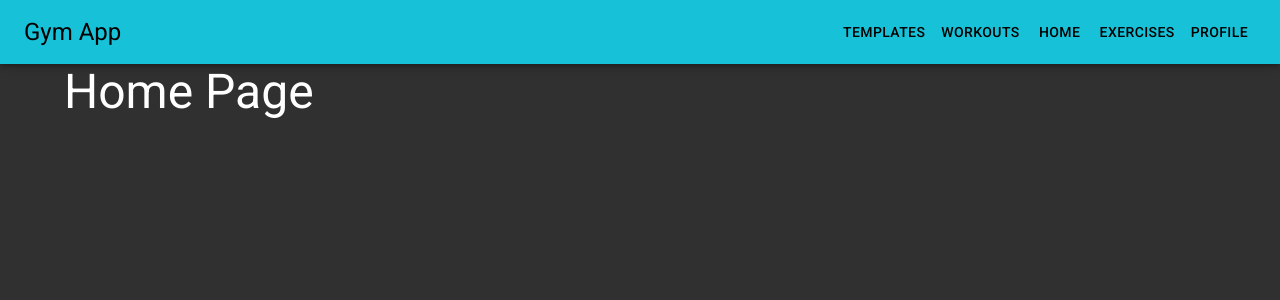
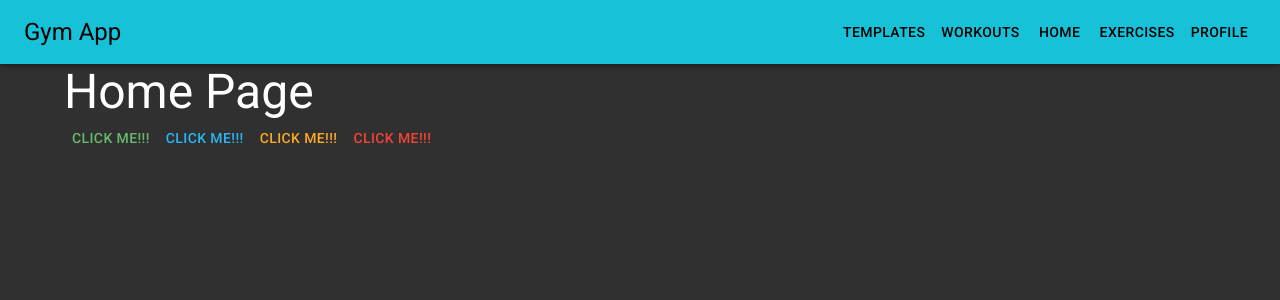
Before and after one commit to toukolonka/gym, a React (Create React App) app in the folder client/: page / in a window 1280 px wide. Shown: the top 300 px of the page. Built offline with nearby package versions, Linux system fonts and the light colour scheme; sample sign-in values are in the browser's storage.

Commit message:
Added react-toastify

```diff
--- a/client/package.json
+++ b/client/package.json
@@ -17,6 +17,7 @@
     "react-dom": "^17.0.2",
     "react-router-dom": "^5.3.0",
     "react-scripts": "4.0.3",
+    "react-toastify": "^8.1.0",
     "web-vitals": "^1.1.2"
   },
   "scripts": {
--- a/client/src/App.jsx
+++ b/client/src/App.jsx
@@ -3,6 +3,8 @@ import { BrowserRouter as Router, Switch } from 'react-router-dom';
 import { ThemeProvider } from '@mui/material/styles';
 import CssBaseline from '@mui/material/CssBaseline';
 import Container from '@mui/material/Container';
+import { ToastContainer } from 'react-toastify';
+import 'react-toastify/dist/ReactToastify.css';
 
 import { AuthProvider } from './context/auth';
 import AuthRoute from './util/AuthRoute';
@@ -28,6 +30,7 @@ const App = () => (
           <NavigationBar />
           <NavigationBarMobile />
           <Container maxWidth="lg">
+            <ToastContainer />
             <Switch>
               <NonAuthRoute exact path="/sign-in" component={SignIn} />
               <NonAuthRoute exact path="/sign-up" component={SignUp} />
--- a/client/src/pages/Home/Home.jsx
+++ b/client/src/pages/Home/Home.jsx
@@ -1,10 +1,18 @@
 import React from 'react';
 import Typography from '@mui/material/Typography';
+import { Button } from '@mui/material';
+import { toast } from 'react-toastify';
 
 const Home = () => (
-  <Typography variant="h3" component="h3">
-    Home Page
-  </Typography>
+  <>
+    <Typography variant="h3" component="h3">
+      Home Page
+    </Typography>
+    <Button color="success" onClick={() => toast.success('Hello world')} to="/sign-in">Click me!!!</Button>
+    <Button color="info" onClick={() => toast.info('Hello world')} to="/sign-in">Click me!!!</Button>
+    <Button color="warning" onClick={() => toast.warn('Hello world')} to="/sign-in">Click me!!!</Button>
+    <Button color="error" onClick={() => toast.error('Hello world')} to="/sign-in">Click me!!!</Button>
+  </>
 );
 
 export default Home;
```
Also changed, not shown: 1 other file (tests, documents, lock files or other folders).
